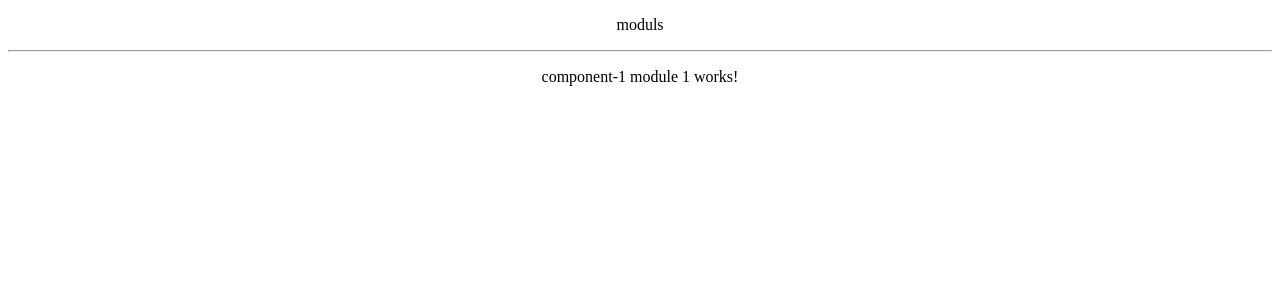
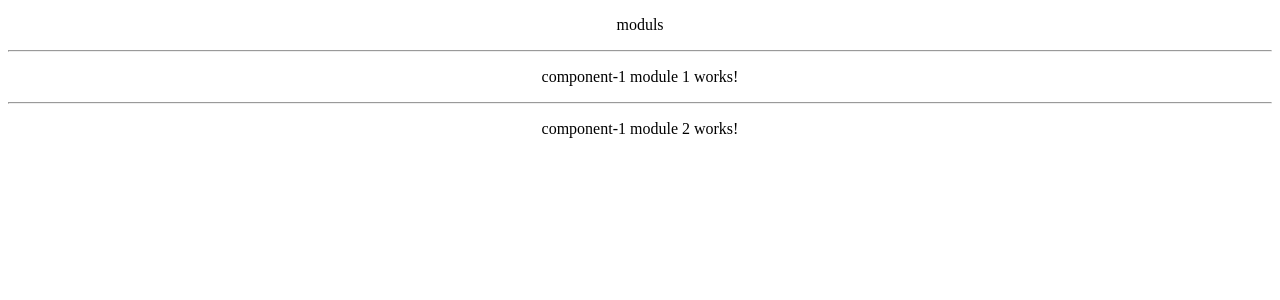
Before and after one commit to AlvaroCoo8/moduls-angular, an Angular app: page / in a window 1280 px wide. Shown: the top 300 px of the page. Built offline with nearby package versions, Linux system fonts and the light colour scheme.

Commit message:
call module2 in the main app

```diff
--- a/src/app/app.component.html
+++ b/src/app/app.component.html
@@ -2,4 +2,6 @@
   <p>{{ this.title }}</p>
   <hr />
   <module-1-main-page-component></module-1-main-page-component>
+  <hr />
+  <module-2-main-page-component></module-2-main-page-component>
 </div>
--- a/src/app/app.module.ts
+++ b/src/app/app.module.ts
@@ -3,6 +3,7 @@ import { BrowserModule } from '@angular/platform-browser';
 
 import { AppComponent } from './app.component';
 import { Module1Module } from './module-1/module-1.module';
+import { Module2Module } from './module-2/module-2.module';
 
 @NgModule({
   declarations: [
@@ -10,7 +11,8 @@ import { Module1Module } from './module-1/module-1.module';
   ],
   imports: [
     BrowserModule,
-    Module1Module
+    Module1Module,
+    Module2Module
   ],
   providers: [],
   bootstrap: [AppComponent]
```
